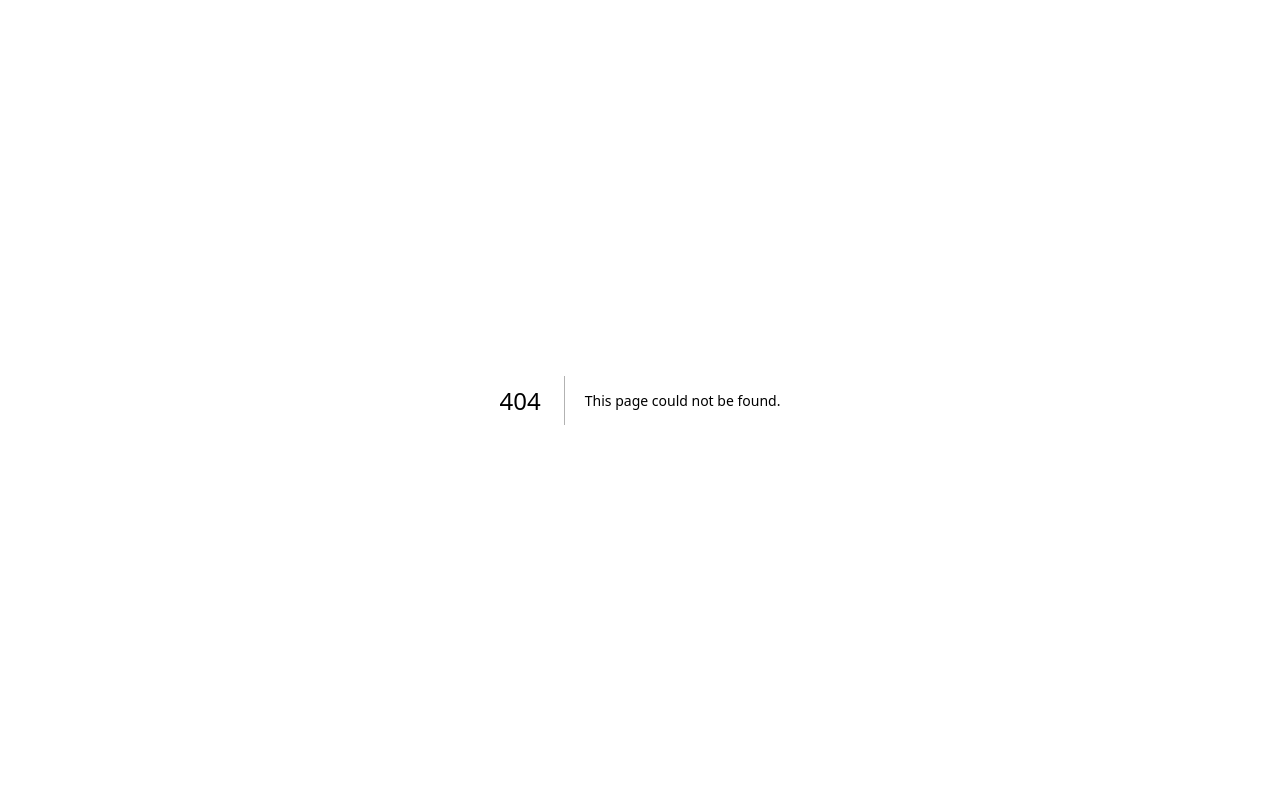
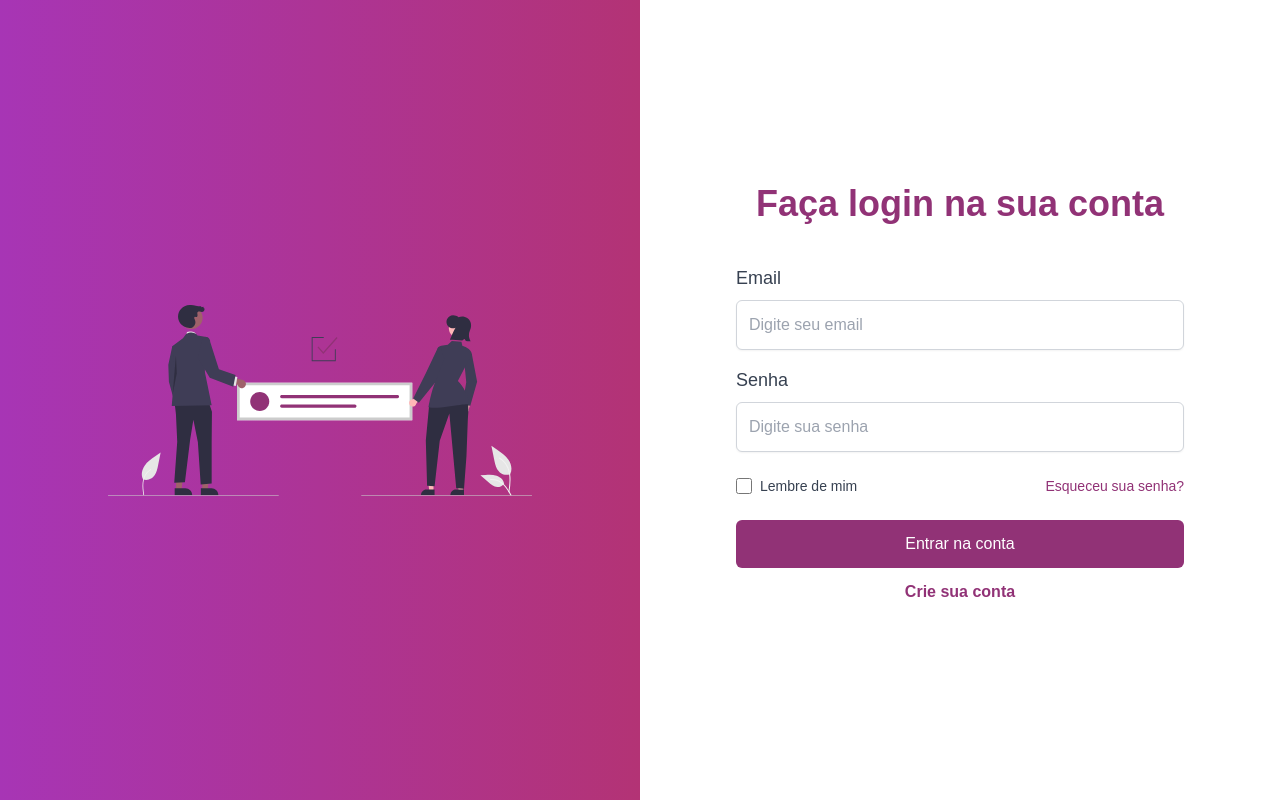
Before and after one commit to amandaadev/CollabTask, a Next.js app: page /entrar in a window 1280 px wide. Before the commit this address had no page. Built offline with nearby package versions, Linux system fonts and the light colour scheme.

Commit message:
feat: sections cadastro / entrar

```diff
--- a/src/app/cadastro/page.tsx
+++ b/src/app/cadastro/page.tsx
@@ -28,11 +28,13 @@
         />
       </div>
 
-      <div className="w-1/2 bg-[#FFFFFF] flex flex-col items-center justify-center px-8 py-12">
-        <h1 className="text-[#913276] font-archivo-bold font-semibold text-4xl mb-10">
-          Faça login na sua conta
+      <div className="w-1/2 bg-[#FFFFFF]">
+        <div>
+          <h1 className="text-[#913276] font-archivo font-bold text-[42px] mb-20 pt-10 pr-11 text-right">
+            Crie sua conta
           </h1>
-
+        </div>
+        <div className="flex flex-col items-center  py-12">
           <form onSubmit={handleSubmit} className="w-full max-w-md">
             <div className="mb-4">
               <label
@@ -47,7 +49,25 @@
                 value={email}
                 onChange={(e) => setEmail(e.target.value)}
                 className="w-full p-3 mt-2 border border-gray-300 rounded-md shadow-sm focus:outline-none focus:ring-2 focus:ring-[#913276] focus:border-[#913276]"
-              placeholder="Digite seu email"
+                placeholder="exemplo@gmail.com"
+                required
+              />
+            </div>
+
+            <div className="mb-6">
+              <label
+                htmlFor="password"
+                className="block text-lg font-medium text-gray-700"
+              >
+                Telefone
+              </label>
+              <input
+                id="password"
+                type="password"
+                value={password}
+                onChange={(e) => setPassword(e.target.value)}
+                className="w-full p-3 mt-2 border border-gray-300 rounded-md shadow-sm focus:outline-none focus:ring-2 focus:ring-[#913276] focus:border-[#913276]"
+                placeholder="0123456789"
                 required
               />
             </div>
@@ -65,7 +85,25 @@
                 value={password}
                 onChange={(e) => setPassword(e.target.value)}
                 className="w-full p-3 mt-2 border border-gray-300 rounded-md shadow-sm focus:outline-none focus:ring-2 focus:ring-[#913276] focus:border-[#913276]"
-              placeholder="Digite sua senha"
+                placeholder="0123456789"
+                required
+              />
+            </div>
+
+            <div className="mb-6">
+              <label
+                htmlFor="password"
+                className="block text-lg font-medium text-gray-700"
+              >
+                Insira sua senha novamente
+              </label>
+              <input
+                id="password"
+                type="password"
+                value={password}
+                onChange={(e) => setPassword(e.target.value)}
+                className="w-full p-3 mt-2 border border-gray-300 rounded-md shadow-sm focus:outline-none focus:ring-2 focus:ring-[#913276] focus:border-[#913276]"
+                placeholder="0123456789"
                 required
               />
             </div>
@@ -83,16 +121,9 @@
                   htmlFor="rememberMe"
                   className="ml-2 text-sm text-gray-700"
                 >
-                Lembrar de mim
+                  Lembre de mim
                 </label>
               </div>
-
-            <a
-              href="#"
-              className="hover:text-[#913276] font-archivo text-sm text-[#913276]"
-            >
-              Esqueceu sua senha?
-            </a>
             </div>
 
             <button
@@ -103,15 +134,16 @@
             </button>
             <button
               type="submit"
-            className="w-full py-3 bg-white text-[#913276] rounded-md hover:bg-[#7e2757] focus:outline-none focus:ring-2 focus:ring-[#7e2757] font-archivo font-bold"
+              className="w-full py-3 bg-white text-[#913276] rounded-md  focus:outline-none focus:ring-2 focus:ring-[#7e2757] font-archivo font-bold"
             >
-            Crie sua conta
+              Login
             </button>
           </form>
 
           {/* Links para "Esqueci minha senha" */}
         </div>
       </div>
+    </div>
   );
 };
 
--- /dev/null
+++ b/src/app/entrar/page.tsx
@@ -0,0 +1,118 @@
+"use client";
+
+import Image from "next/image";
+import React, { useState } from "react";
+
+const Cadastro = () => {
+  const [email, setEmail] = useState("");
+  const [password, setPassword] = useState("");
+  const [rememberMe, setRememberMe] = useState(false);
+
+  const handleSubmit = (e: React.FormEvent) => {
+    e.preventDefault();
+    // Definir a lógica de envio do formulário (login, por exemplo)
+    console.log("Email:", email);
+    console.log("Password:", password);
+    console.log("Lembrar de mim:", rememberMe);
+  };
+
+  return (
+    <div className="min-h-screen flex">
+      <div className="w-1/2 bg-gradient-to-r from-[#a735b5] to-[#b33375] flex items-center justify-center">
+        <Image
+          src="/img/img-login.svg"
+          alt="Cadastro Illustration"
+          width={424}
+          height={190}
+          className="object-cover"
+        />
+      </div>
+
+      <div className="w-1/2 bg-[#FFFFFF] flex flex-col items-center justify-center px-8 py-12">
+        <h1 className="text-[#913276] font-archivo-bold font-semibold text-4xl mb-10">
+          Faça login na sua conta
+        </h1>
+
+        <form onSubmit={handleSubmit} className="w-full max-w-md">
+          <div className="mb-4">
+            <label
+              htmlFor="email"
+              className="block text-lg font-medium text-gray-700"
+            >
+              Email
+            </label>
+            <input
+              id="email"
+              type="email"
+              value={email}
+              onChange={(e) => setEmail(e.target.value)}
+              className="w-full p-3 mt-2 border border-gray-300 rounded-md shadow-sm focus:outline-none focus:ring-2 focus:ring-[#913276] focus:border-[#913276]"
+              placeholder="Digite seu email"
+              required
+            />
+          </div>
+
+          <div className="mb-6">
+            <label
+              htmlFor="password"
+              className="block text-lg font-medium text-gray-700"
+            >
+              Senha
+            </label>
+            <input
+              id="password"
+              type="password"
+              value={password}
+              onChange={(e) => setPassword(e.target.value)}
+              className="w-full p-3 mt-2 border border-gray-300 rounded-md shadow-sm focus:outline-none focus:ring-2 focus:ring-[#913276] focus:border-[#913276]"
+              placeholder="Digite sua senha"
+              required
+            />
+          </div>
+
+          <div className="flex justify-between items-center mb-6">
+            <div className="flex items-center">
+              <input
+                id="rememberMe"
+                type="checkbox"
+                checked={rememberMe}
+                onChange={() => setRememberMe(!rememberMe)}
+                className="h-4 w-4 text-[#913276] border-gray-300 rounded"
+              />
+              <label
+                htmlFor="rememberMe"
+                className="ml-2 text-sm text-gray-700"
+              >
+                Lembre de mim
+              </label>
+            </div>
+
+            <a
+              href="#"
+              className="hover:text-[#913276] font-archivo text-sm text-[#913276]"
+            >
+              Esqueceu sua senha?
+            </a>
+          </div>
+
+          <button
+            type="submit"
+            className="w-full py-3 bg-[#913276] text-white rounded-md focus:outline-none focus:ring-2 focus:ring-[#7e2757]"
+          >
+            Entrar na conta
+          </button>
+          <button
+            type="submit"
+            className="w-full py-3 bg-white text-[#913276] rounded-md focus:outline-none focus:ring-2 focus:ring-[#7e2757] font-archivo font-bold"
+          >
+            Crie sua conta
+          </button>
+        </form>
+
+        {/* Links para "Esqueci minha senha" */}
+      </div>
+    </div>
+  );
+};
+
+export default Cadastro;
```
Also changed, not shown: public/img/img-cadastro.svg, public/img/img-login.svg (added). Lines whose indentation alone changed are shown as unchanged.
